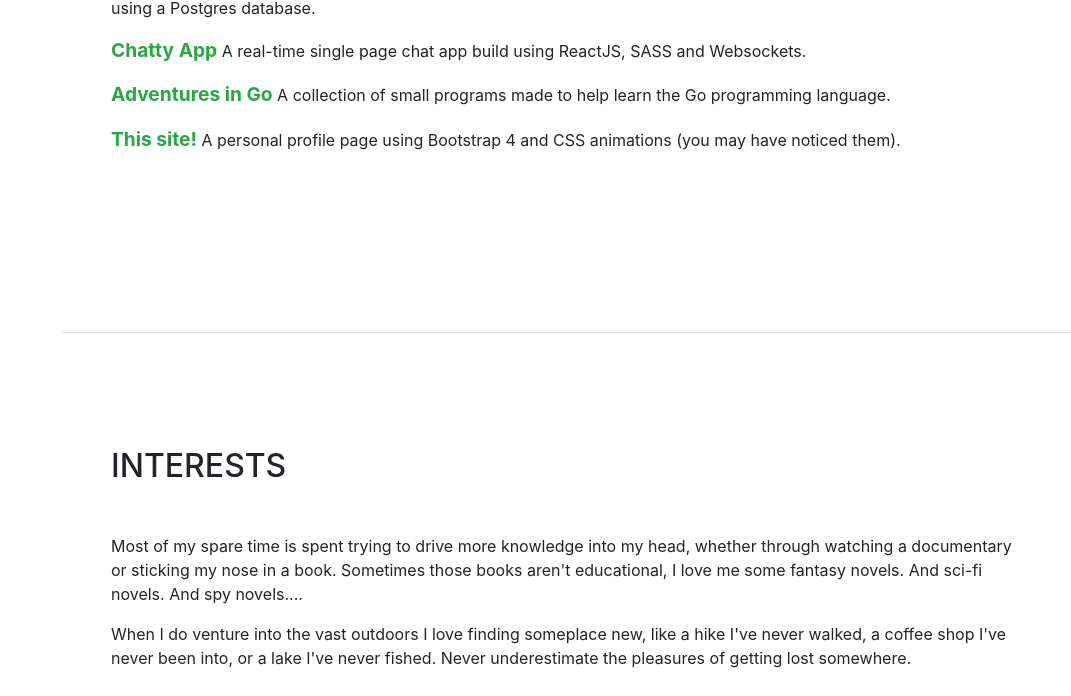
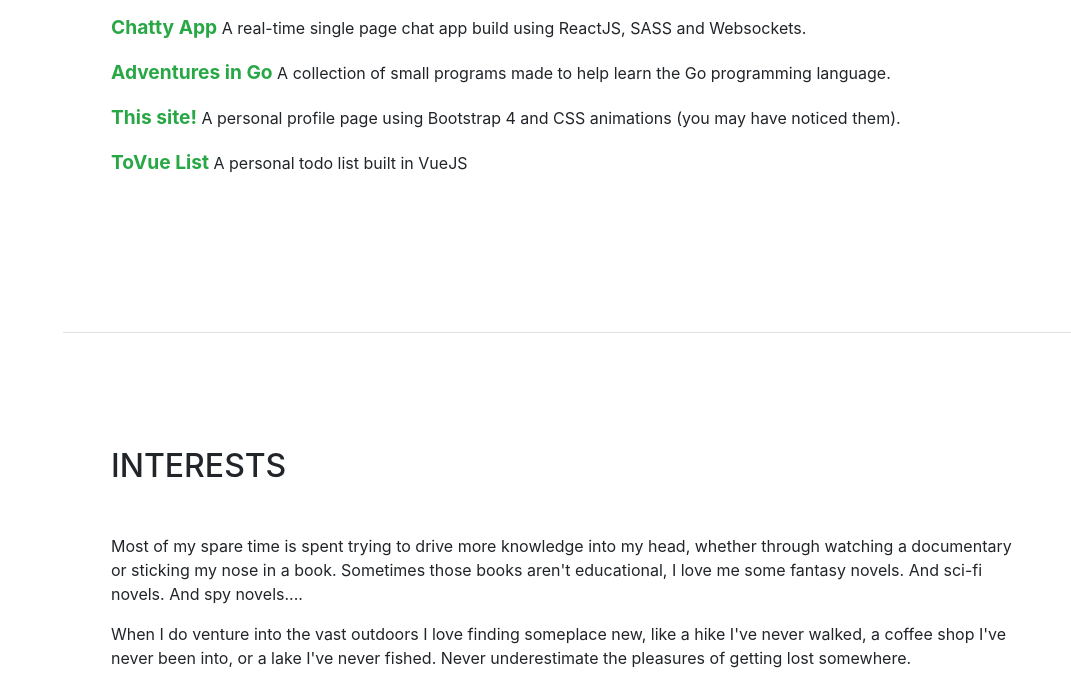
Before and after one commit to MarkZsombor/markzsombor.github.io, a website with bundled scripts: page index.html in a window 1280 px wide. Shown: the part 2067-2763 px from the top of the page, without its empty margins (209-1280 px from the left). Built offline with nearby package versions, Linux system fonts and the light colour scheme; a web font is replaced by a local one.

Commit message:
added vuejs todo list to projects

```diff
--- a/index.html
+++ b/index.html
@@ -198,6 +198,7 @@
           A real-time single page chat app build using ReactJS, SASS and Websockets.</p>
           <p class="project5"><a href="https://github.com/MarkZsombor/Go-Exercises" class="project-title">Adventures in Go</a> A collection of small programs made to help learn the Go programming language.</p>
           <p class="project6"><a href="https://github.com/MarkZsombor/markzsombor.github.io" class="project-title">This site!</a> A personal profile page using Bootstrap 4 and CSS animations (you may have noticed them).</p>
+          <p class="project7"><a href="https://github.com/MarkZsombor/Vue-todo" class="project-title">ToVue List</a> A personal todo list built in VueJS</p>
         </div>
       </section>
 
```
